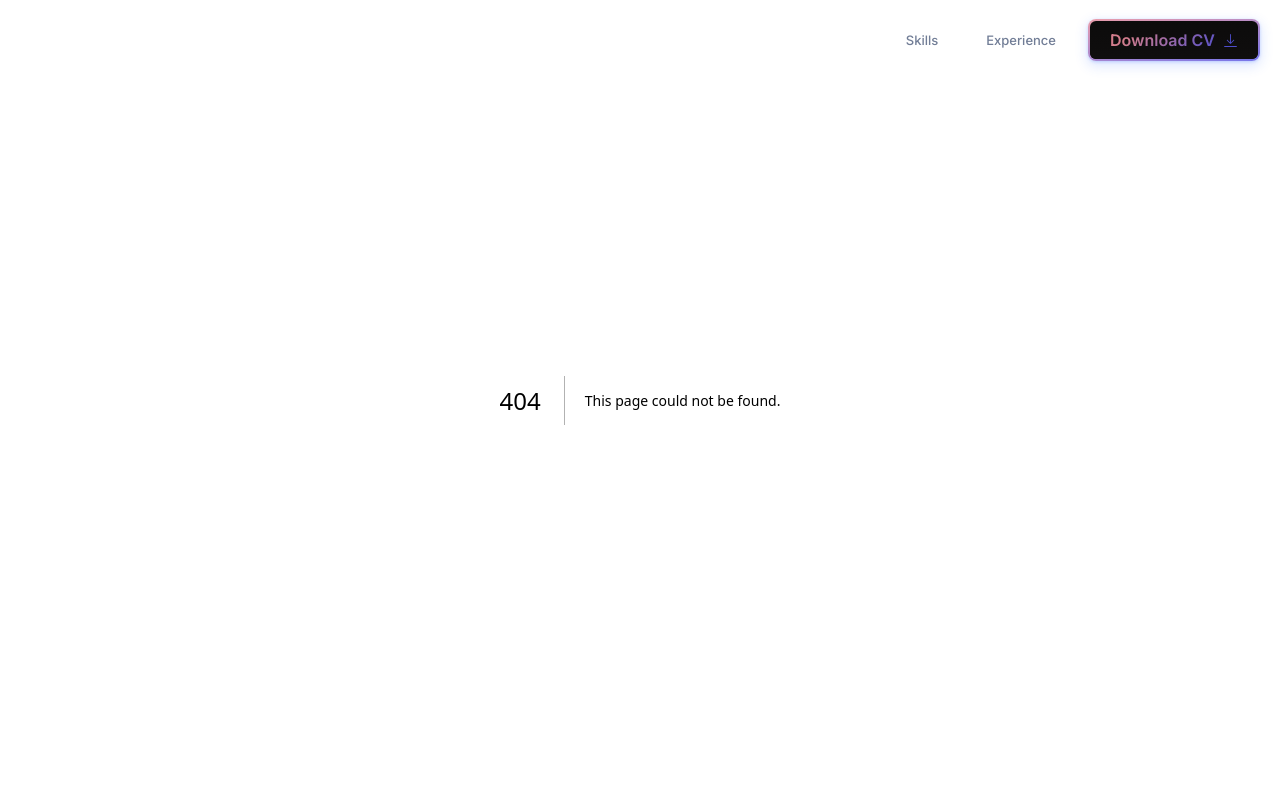
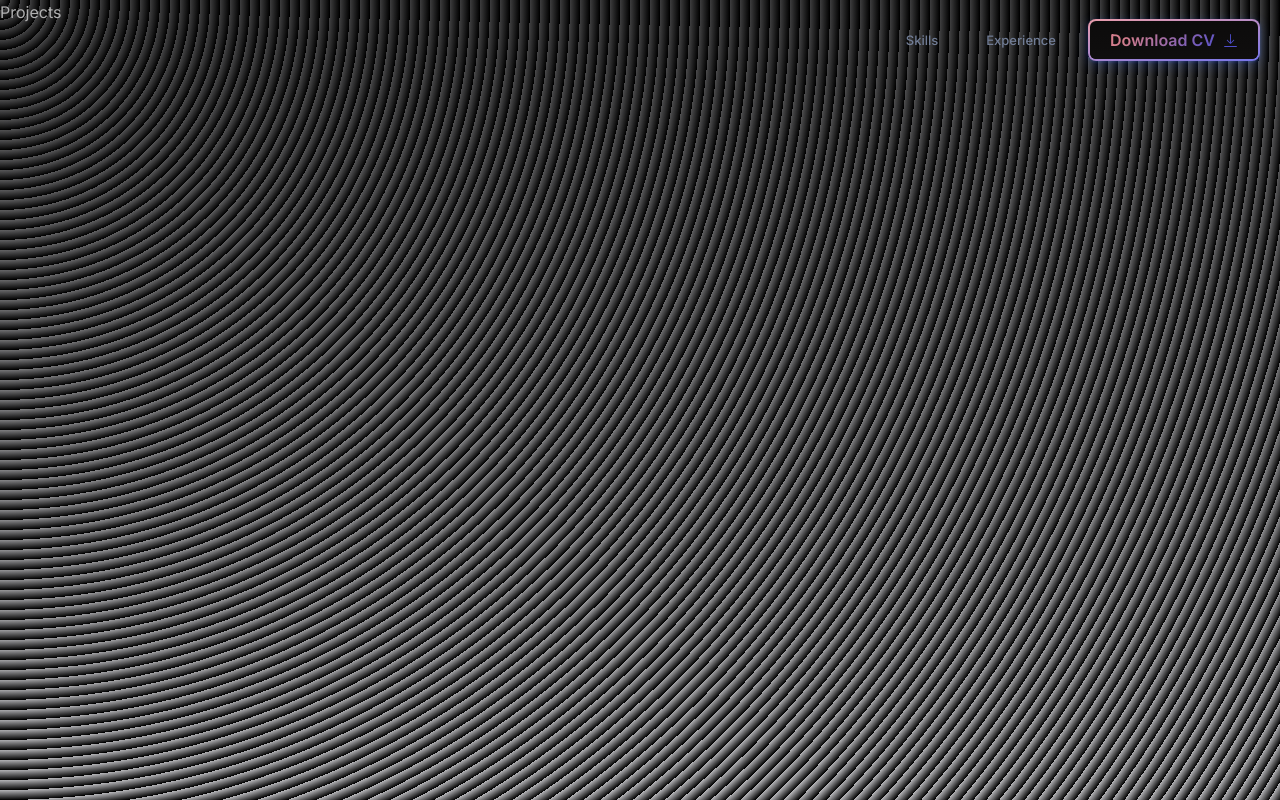
Before and after one commit to gokuljs/portfolio, a Next.js app: page /projects in a window 1280 px wide. Before the commit this address had no page. Built offline with nearby package versions, Linux system fonts and the light colour scheme.

Commit message:
projects

```diff
--- /dev/null
+++ b/src/app/projects/page.tsx
@@ -0,0 +1,8 @@
+import React from 'react';
+import styles from '@styles/projects.module.scss';
+
+const Page = () => {
+  return <div className={styles.projects}>Projects</div>;
+};
+
+export default Page;
--- a/styles/globals.scss
+++ b/styles/globals.scss
@@ -53,22 +53,7 @@ body {
   justify-content: flex-start;
   max-width: 2500px;
   margin: 0 auto;
-  --dot-bg: black;
-  --dot-color: white;
-  --dot-size: 1px;
-  --dot-space: 22px;
-  background: linear-gradient(
-        90deg,
-        var(--dot-bg) calc(var(--dot-space) - var(--dot-size)),
-        transparent 1%
-      )
-      center / var(--dot-space) var(--dot-space),
-    linear-gradient(
-        var(--dot-bg) calc(var(--dot-space) - var(--dot-size)),
-        transparent 1%
-      )
-      center / var(--dot-space) var(--dot-space),
-    var(--dot-color);
+  background: black;
 }
 
 a {
--- /dev/null
+++ b/styles/projects.module.scss
@@ -0,0 +1,13 @@
+.projects {
+  width: 100%;
+  min-height: 100vh;
+  height: 100%;
+  background-color: #000000;
+  opacity: 0.8;
+  background-image: repeating-radial-gradient(
+      circle at 0 0,
+      transparent 0,
+      #000000 10px
+    ),
+    repeating-linear-gradient(#e5e5e955, #e5e5e9);
+}
```
Also changed, not shown: styles/page.module.scss (+16 -0 lines).
